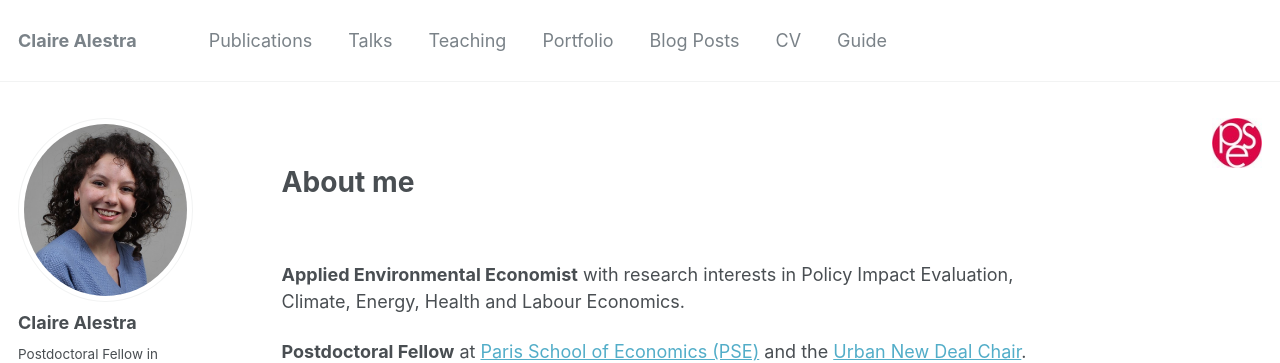
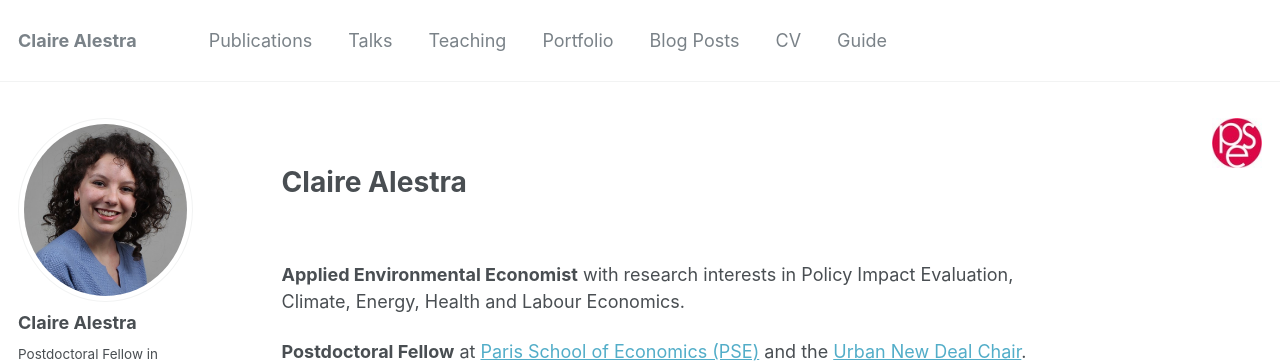
Before and after one commit to ClaireAlestra/ClaireAlestra.github.io, a Jekyll site: the page built from _pages/about.md, in a window 1280 px wide and 1094 px high. Shown: the top 363 px of the window. Built offline with Jekyll 4.4.1, drawn with Linux system fonts in a browser that asks for light colours.

Commit message:
Update about.md

```diff
--- a/_pages/about.md
+++ b/_pages/about.md
@@ -1,6 +1,6 @@
 ---
 permalink: /
-title: "About me"
+title: "Claire Alestra"
 excerpt: "About me"
 author_profile: true
 redirect_from:
```
